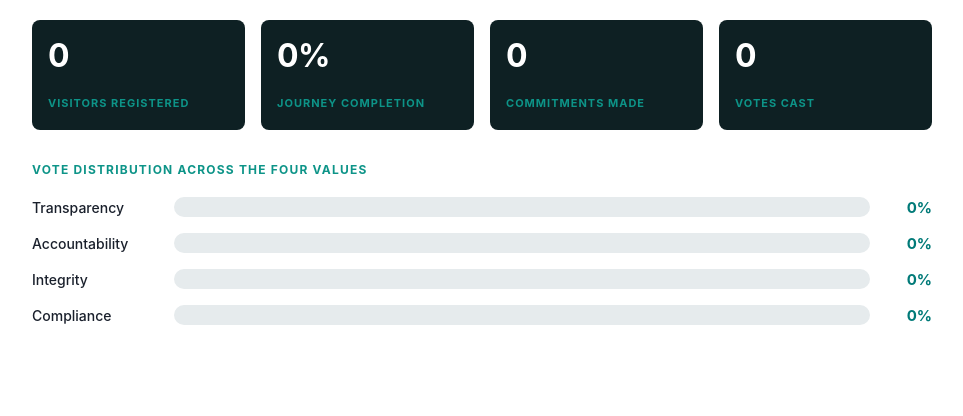
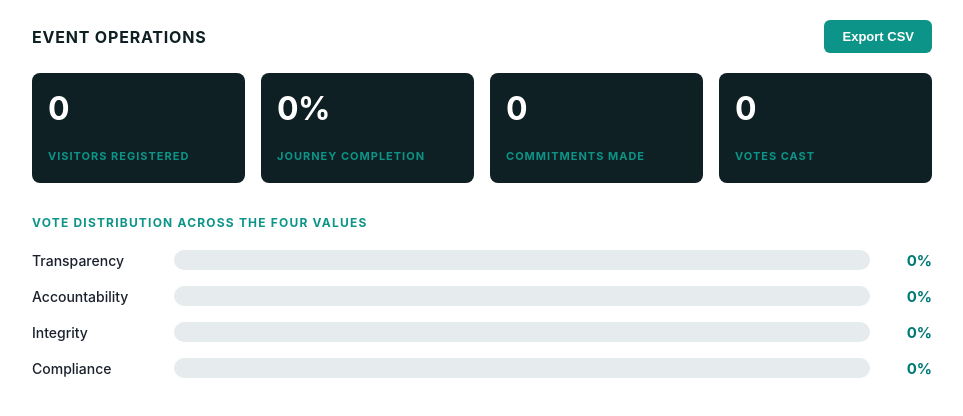
Before and after one commit to Radioactive-l1r/holotube, a plain HTML site: page v1/client_dashboard.html in a window 1280 px wide. Shown: the whole page, without its empty margins (158-1121 px from the left). Drawn offline with Linux system fonts and the light colour scheme; no server answers.

Commit message:
admin_export

```diff
--- a/v1/client_dashboard.html
+++ b/v1/client_dashboard.html
@@ -23,6 +23,46 @@
     .dashboard-container {
       width: 100%;
       max-width: 900px;
+    }
+
+    /* TOP BAR WITH EXPORT */
+    .top-header {
+      display: flex;
+      justify-content: space-between;
+      align-items: center;
+      margin-bottom: 20px;
+    }
+
+    .dashboard-title {
+      font-size: 16px;
+      font-weight: 700;
+      color: #0e2023;
+      text-transform: uppercase;
+      letter-spacing: 0.8px;
+    }
+
+    .btn-export {
+      background-color: #0d9488;
+      color: #ffffff;
+      border: none;
+      border-radius: 6px;
+      padding: 9px 18px;
+      font-size: 13px;
+      font-weight: 700;
+      cursor: pointer;
+      display: inline-flex;
+      align-items: center;
+      gap: 6px;
+      transition: background-color 0.2s;
+    }
+
+    .btn-export:hover {
+      background-color: #0b7c71;
+    }
+
+    .btn-export:disabled {
+      background-color: #94a3b8;
+      cursor: not-allowed;
     }
 
     /* TOP STAT CARDS */
@@ -113,6 +153,10 @@
         padding: 16px;
       }
 
+      .top-header {
+        margin-bottom: 16px;
+      }
+
       .stats-row {
         grid-template-columns: repeat(2, 1fr);
         gap: 12px;
@@ -165,6 +209,14 @@
 <body>
 
   <div class="dashboard-container">
+
+    <!-- HEADER WITH EXPORT BUTTON -->
+    <div class="top-header">
+      <div class="dashboard-title">Event Operations</div>
+      <button id="exportBtn" class="btn-export" onclick="exportDataToCSV()">
+        <span>Export CSV</span>
+      </button>
+    </div>
 
     <!-- 4 STAT CARDS (2x2 on mobile) -->
     <div class="stats-row">
@@ -267,6 +319,80 @@
       }
     }
 
+    // CSV EXPORT LOGIC
+    async function exportDataToCSV() {
+      const btn = document.getElementById("exportBtn");
+      btn.disabled = true;
+      btn.innerText = "Exporting...";
+
+      try {
+        const res = await fetch(`${API_BASE}/admin/export-data`);
+        if (!res.ok) throw new Error("Failed to fetch export data");
+        const data = await res.json();
+        const visitors = data.visitors || [];
+
+        if (visitors.length === 0) {
+          alert("No visitor data to export yet.");
+          btn.disabled = false;
+          btn.innerText = "Export CSV";
+          return;
+        }
+
+        const headers = [
+          "Full Name",
+          "Phone",
+          "Email",
+          "RACI Score",
+          "RACI Correct (out of 5)",
+          "Voted Core Value",
+          "Commitment Pillar",
+          "Commitment Pledge",
+          "AR Try-On Status",
+          "Registered At"
+        ];
+
+        const escapeCSV = (val) => {
+          if (val === null || val === undefined) return '""';
+          const str = String(val).replace(/"/g, '""');
+          return `"${str}"`;
+        };
+
+        const rows = visitors.map(v => [
+          escapeCSV(v.name),
+          escapeCSV(v.phone),
+          escapeCSV(v.email),
+          escapeCSV(v.raci_score),
+          escapeCSV(v.raci_correct),
+          escapeCSV(v.voted_value),
+          escapeCSV(v.commitment_pillar),
+          escapeCSV(v.pledge_text),
+          escapeCSV(v.tryon_status),
+          escapeCSV(v.registered_at)
+        ].join(","));
+
+        // UTF-8 BOM (\uFEFF) ensures Excel opens text and symbols without encoding errors
+        const csvContent = "\uFEFF" + [headers.map(escapeCSV).join(","), ...rows].join("\r\n");
+
+        const blob = new Blob([csvContent], { type: "text/csv;charset=utf-8;" });
+        const url = URL.createObjectURL(blob);
+        const link = document.createElement("a");
+        const timestamp = new Date().toISOString().slice(0, 10);
+
+        link.setAttribute("href", url);
+        link.setAttribute("download", `event_data_export_${timestamp}.csv`);
+        document.body.appendChild(link);
+        link.click();
+        document.body.removeChild(link);
+        URL.revokeObjectURL(url);
+
+      } catch (err) {
+        alert("Error exporting CSV: " + err.message);
+      } finally {
+        btn.disabled = false;
+        btn.innerText = "Export CSV";
+      }
+    }
+
     updateDashboard();
     setInterval(updateDashboard, 5000);
   </script>
```
Also changed, not shown: v1/visitor_mobile.html (+9 -10 lines).
